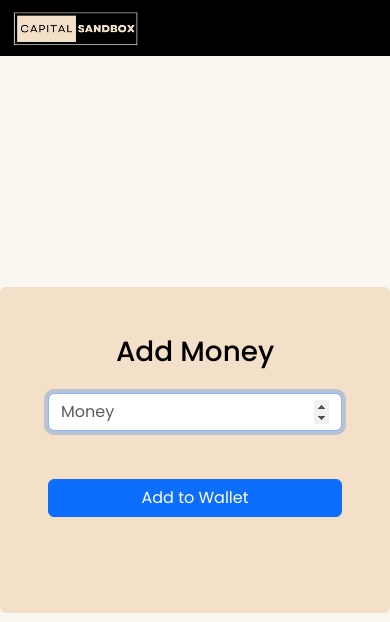
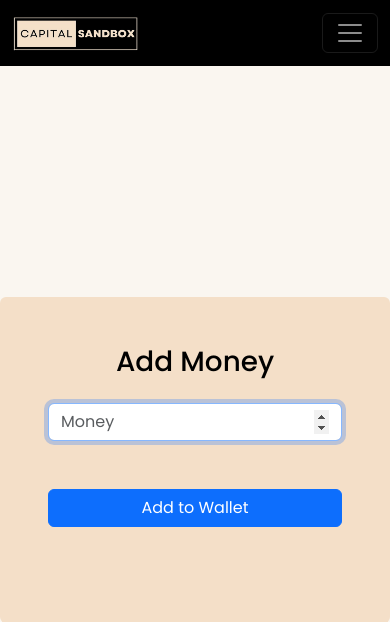
Before and after one commit to y1s9r/Capital-Sandbox, a Flask app: page /addmoney in a window 390 px wide. Shown: the top 622 px of the page. Run offline with Flask 3, Linux system fonts and the light colour scheme.

Commit message:
added navbar dropdown support for mobiles

```diff
--- a/templates/layout.html
+++ b/templates/layout.html
@@ -5,16 +5,19 @@
         <meta name="viewport" content="initial-scale=1, width=device-width">
         <link href="https://cdn.jsdelivr.net/npm/bootstrap@5.3.3/dist/css/bootstrap.min.css" rel="stylesheet" integrity="sha384-QWTKZyjpPEjISv5WaRU9OFeRpok6YctnYmDr5pNlyT2bRjXh0JMhjY6hW+ALEwIH" crossorigin="anonymous">
         <link href="https://fonts.googleapis.com/css2?family=Poppins:wght@300;400;500;600;700&display=swap" rel="stylesheet">
-        <title>Capital Sandbox: {% block title%}{% endblock %}</title>
+        <title>Capital Sandbox: {% block title %}{% endblock %}</title>
     </head>
     <body style="background-color: #FAF6F0; font-family: 'Poppins', sans-serif;">
-        <nav class="navbar navbar-expand-lg bg-body-tertiary" style="padding: 0%;">
-            <div class="container-fluid" style="background-color: black; padding-top: 3px; padding-bottom: 3px;">
+        <nav class="navbar navbar-expand-lg navbar-dark" style="background-color: black;">
+            <div class="container-fluid">
                 <a class="navbar-brand" href="/">
                     <img src="static/cslogo.png" alt="Capital Sandbox" width="127" height="40" style="padding-top: 2px;">
                 </a>
+                <button class="navbar-toggler" type="button" data-bs-toggle="collapse" data-bs-target="#navbarNav" aria-controls="navbarNav" aria-expanded="false" aria-label="Toggle navigation">
+                    <span class="navbar-toggler-icon"></span>
+                </button>
+                <div class="collapse navbar-collapse" id="navbarNav" style="font-weight: 100;">
                     {% if session["user_id"] %}
-              <div class="collapse navbar-collapse" id="navbarNav" style="font-weight:100;">
                     <ul class="navbar-nav">
                         <li class="nav-item">
                             <a class="nav-link" href="/" style="color: #F4DFC8;">Home</a>
@@ -40,9 +43,7 @@
                             <a class="nav-link" href="/logout" style="color: #F4DFC8;">Log Out</a>
                         </li>
                     </ul>
-              </div>
                     {% else %}
-            <div class="collapse navbar-collapse" id="navbarNav" style="font-weight:100;">
                     <ul class="navbar-nav ms-auto">
                         <li class="nav-item d-flex">
                             <a class="nav-link" href="/register" style="color: #F4DFC8;">Register</a>
@@ -51,8 +52,8 @@
                             <a class="nav-link" href="/login" style="color: #F4DFC8;">Log In</a>
                         </li>
                     </ul>
+                    {% endif %}
                 </div>
-            {% endif %}
             </div>
         </nav>
         {% block body %}{% endblock %}
```
Lines whose indentation alone changed are shown as unchanged.
